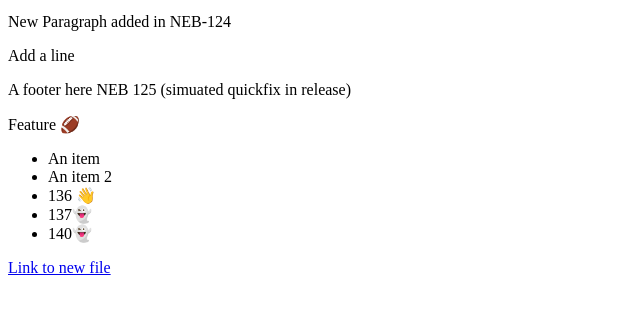
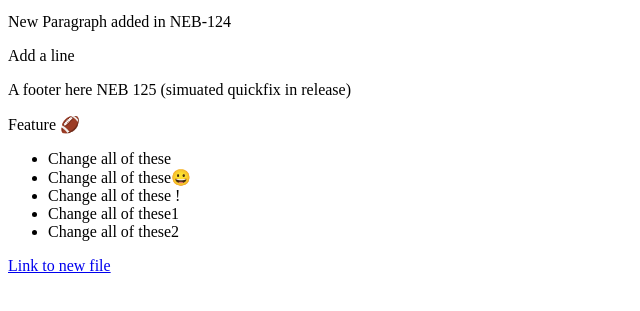
Before and after one commit to clay-gibson/gitflow-github-test, a plain HTML site: page index.html in a window 1280 px wide. Shown: the part 103-414 px from the top of the page, without its empty margins (0-640 px from the left). Drawn offline with Linux system fonts and the light colour scheme.

Commit message:
Neb 201 (#48)
* change list

* edit

```diff
--- a/index.html
+++ b/index.html
@@ -14,11 +14,11 @@
         <div>A footer here NEB 125 (simuated quickfix in release)</div>
         <p>Feature 🏈</p>
         <ul>
-            <li>An item</li>
-            <li>An item 2</li>
-            <li>136 👋</li>
-            <li>137👻</li>
-            <li>140👻     </li>
+            <li>Change all of these</li>
+            <li>Change all of these😀</li>
+            <li>Change all of these !</li>
+            <li>Change all of these1</li>
+            <li>Change all of these2</li>
         </ul>
 
 
```
